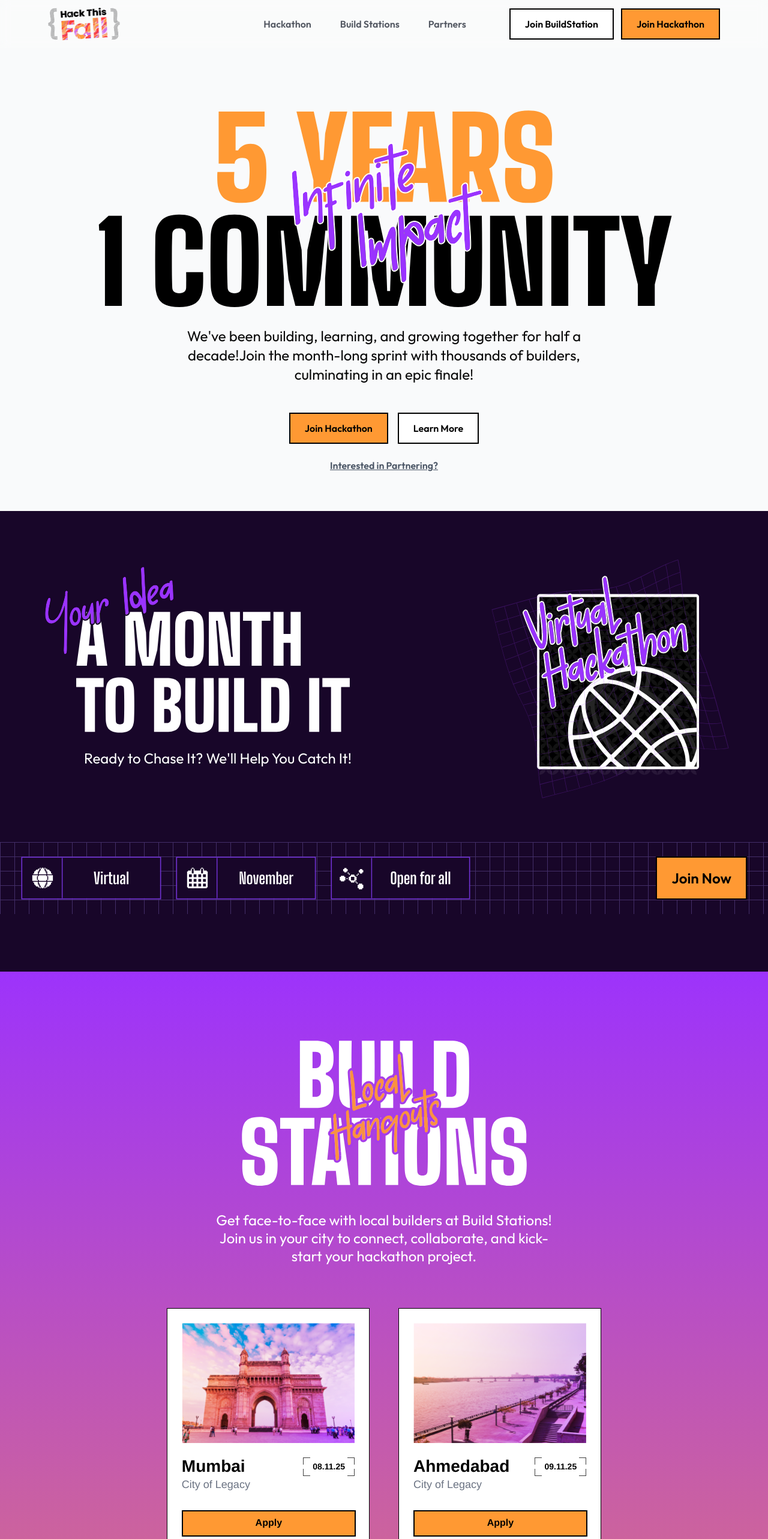
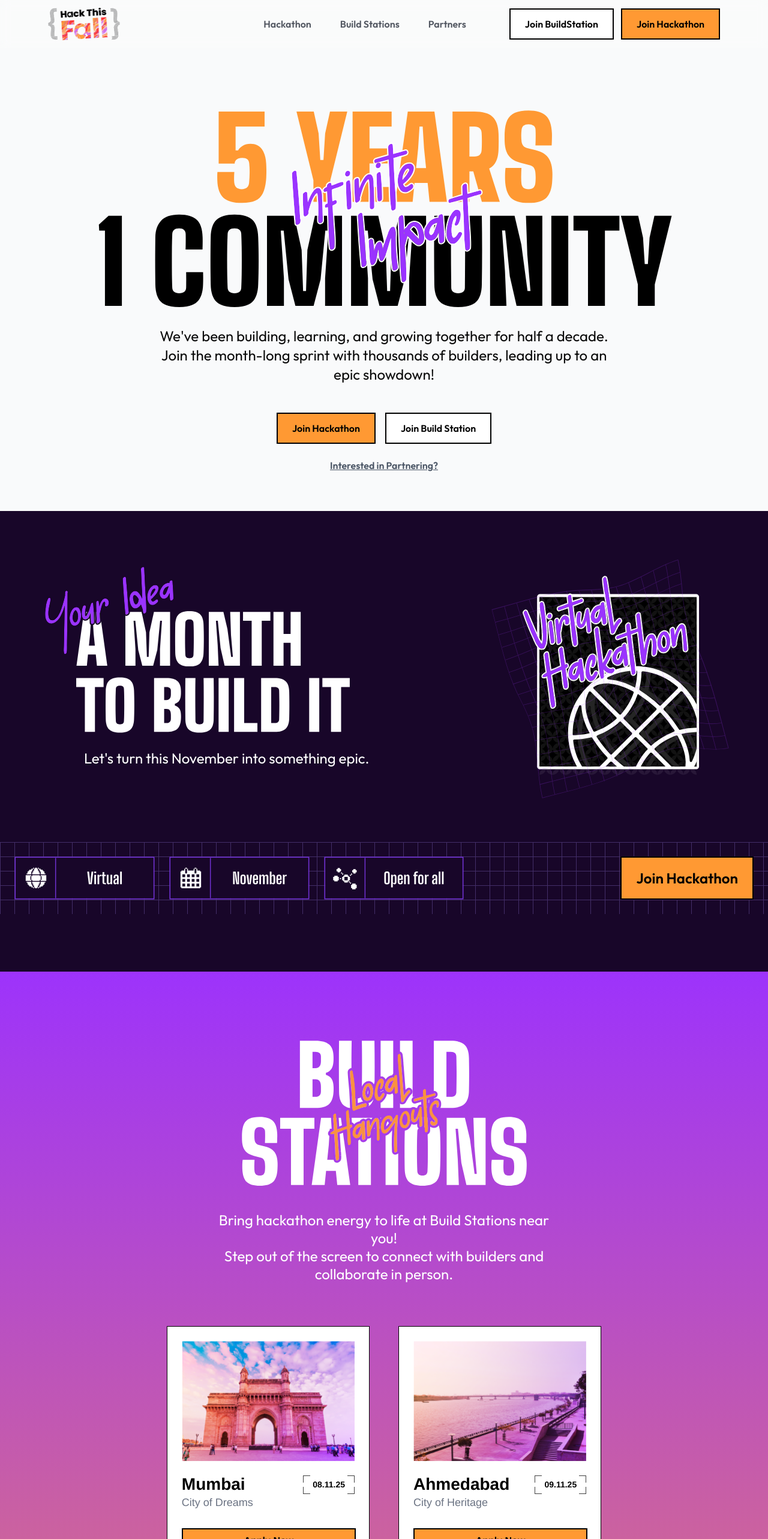
Before and after one commit to Hack-This-Fall/Hack-This-Fall-2025, a Next.js app: page / in a window 1280 px wide. Shown: the top 2566 px of the page at 60% size. Built offline with nearby package versions, Linux system fonts and the light colour scheme; a web font is replaced by a local one.

Commit message:
update: revise city subtitles, button text and hero section copy for improved messaging

```diff
--- a/src/components/BuildStation.jsx
+++ b/src/components/BuildStation.jsx
@@ -6,31 +6,31 @@ import React from 'react';
 const cities = [
   {
     name: 'Mumbai',
-    subtitle: 'City of Legacy',
+    subtitle: 'City of Dreams',
     date: '08.11.25',
     image: '/assets/build-station/cities/mumbai.png',
   },
   {
     name: 'Ahmedabad',
-    subtitle: 'City of Legacy',
+    subtitle: 'City of Heritage',
     date: '09.11.25',
     image: '/assets/build-station/cities/ahmedabad.png',
   },
   {
     name: 'Delhi',
-    subtitle: 'City of Legacy',
+    subtitle: 'City of Hearts',
     date: '15.11.25',
     image: '/assets/build-station/cities/delhi.png',
   },
   {
     name: 'Kolkata',
-    subtitle: 'City of Legacy',
+    subtitle: 'City of Joy',
     date: '16.11.25',
     image: '/assets/build-station/cities/kolkata.png',
   },
   {
     name: 'Hyderabad',
-    subtitle: 'City of Legacy',
+    subtitle: 'City of Pearls',
     date: '22.11.25',
     image: '/assets/build-station/cities/hyderabad.png',
   },
@@ -50,9 +50,9 @@ export default function BuildStation() {
           </div>
 
           <p className="relative self-stretch font-outfit font-normal text-white text-2xl text-center tracking-[0] leading-[normal]">
-            Get face-to-face with local builders at Build Stations! <br />
-            Join us in your city to connect, collaborate, and kick-start your
-            hackathon project.
+            Bring hackathon energy to life at Build Stations near you!
+            <br /> Step out of the screen to connect with builders and
+            collaborate in person.
           </p>
         </header>
 
@@ -103,7 +103,7 @@ export default function BuildStation() {
 
                 <Button className="flex w-[290px] items-center justify-center gap-2.5 px-6 py-3 h-auto bg-[#ff9933] border-[2.05px] border-solid border-black rounded-none hover:bg-[#ff9933]/90">
                   <span className="relative w-fit mt-[-2.05px] [font-family:'Big_Shoulders_Display-Black',Helvetica] font-black text-black text-base text-center tracking-[0] leading-[normal] whitespace-nowrap">
-                    Apply
+                    Apply Now
                   </span>
                 </Button>
               </Card>
@@ -156,7 +156,7 @@ export default function BuildStation() {
 
                 <Button className="flex w-[290px] items-center justify-center gap-2.5 px-6 py-3 h-auto bg-[#ff9933] border-[2.05px] border-solid border-black rounded-none hover:bg-[#ff9933]/90">
                   <span className="relative w-fit mt-[-2.05px] [font-family:'Big_Shoulders_Display-Black',Helvetica] font-black text-black text-base text-center tracking-[0] leading-[normal] whitespace-nowrap">
-                    Apply
+                    Apply Now
                   </span>
                 </Button>
               </Card>
--- a/src/components/HackerHouse.jsx
+++ b/src/components/HackerHouse.jsx
@@ -4,8 +4,8 @@ export default function HackerHouse() {
   return (
     <>
       {/* Desktop */}
-      <div className="hidden md:block w-full bg-red-300 mx-auto aspect-[1513/874] h-auto overflow-hidden bg-gradient-to-b from-[rgba(254,149,57,1)] to-[rgba(255,204,0,1)]">
-        <div className="container mx-auto relative h-full w-full hacker-house relative">
+      <div className="hidden md:block w-full bg-red-300 mx-auto aspect-[16/10] h-auto overflow-hidden bg-gradient-to-b from-[rgba(254,149,57,1)] to-[rgba(255,204,0,1)]">
+        <div className="container mx-auto h-full w-full hacker-house aspect-[16/10] relative">
           <div className="h-full">
             <div className="top-bar flex justify-between px-6 pt-20 z-10">
               <div className="box font-big-shoulders flex gap-x-2 items-center z-10">
--- a/src/components/HeroSection.jsx
+++ b/src/components/HeroSection.jsx
@@ -11,9 +11,9 @@ export default function HeroSection() {
           priority
         />
         <p className="w-[90%] sm:w-[60%] text-center justify-start text-lg sm:text-2xl mt-8 font-normal font-outfit">
-          We've been building, learning, and growing together for half a
-          decade!Join the month-long sprint with thousands of builders,
-          culminating in an epic finale!
+          We've been building, learning, and growing together for half a decade.
+          Join the month-long sprint with thousands of builders, leading up to
+          an epic showdown!
         </p>
         <div className="flex gap-4 justify-center sm:flex-col sm:flex-row px-4 sm:px-0 mt-10 sm:mt-12">
           <Button className="bg-[#ff9933] border-2 border-black text-black font-semibold p-6 text-md hover:bg-[#e6852e] transition-colors rounded-none font-outfit">
@@ -23,7 +23,7 @@ export default function HeroSection() {
             variant="outline"
             className="border-2 border-black bg-white text-black font-semibold p-6 text-md hover:bg-gray-50 transition-colors rounded-none font-outfit"
           >
-            Learn More
+            Join Build Station
           </Button>
         </div>
         <div className="text-center justify-start text-gray-600 text-base font-semibold font-outfit underline mt-6">
--- a/src/components/VirtualHackathon.jsx
+++ b/src/components/VirtualHackathon.jsx
@@ -15,7 +15,7 @@ export default function VirtualHackathonHero() {
               draggable={false}
             />
             <p className="text-white font-outfit font-normal text-[18px] sm:text-[24px] text-center sm:ml-19 mt-6 max-w-[520px]">
-              Ready to Chase It? We'll Help You Catch It!
+              Let's turn this November into something epic.
             </p>
             {/* Card centered below subtitle on mobile, hidden on desktop */}
             <div className="w-[90%] flex justify-start mt-8 sm:hidden">
@@ -85,7 +85,7 @@ export default function VirtualHackathonHero() {
             {/* Join Now Button */}
             <div className="flex items-center w-full sm:w-auto justify-center sm:ml-[285px] mt-6 sm:mt-0">
               <Button className="bg-[#ff9933] border-2 border-black text-black font-semibold text-[24px] px-[24px] h-[72px] hover:bg-[#e6852e] transition-colors rounded-none font-outfit flex items-center justify-center min-w-[148px] w-[220px] mx-auto sm:w-auto">
-                Join Now
+                Join Hackathon
               </Button>
             </div>
           </div>
```
